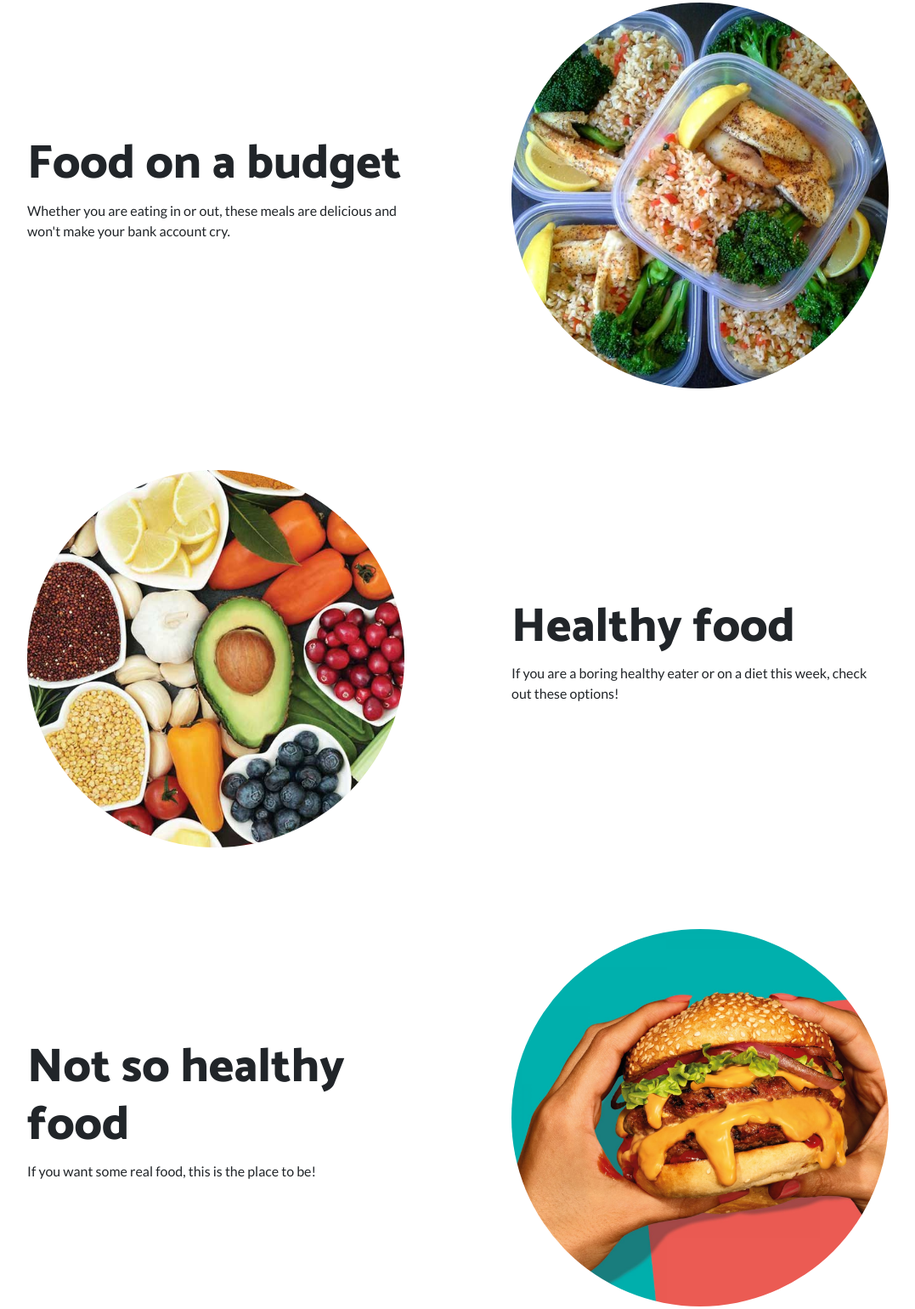
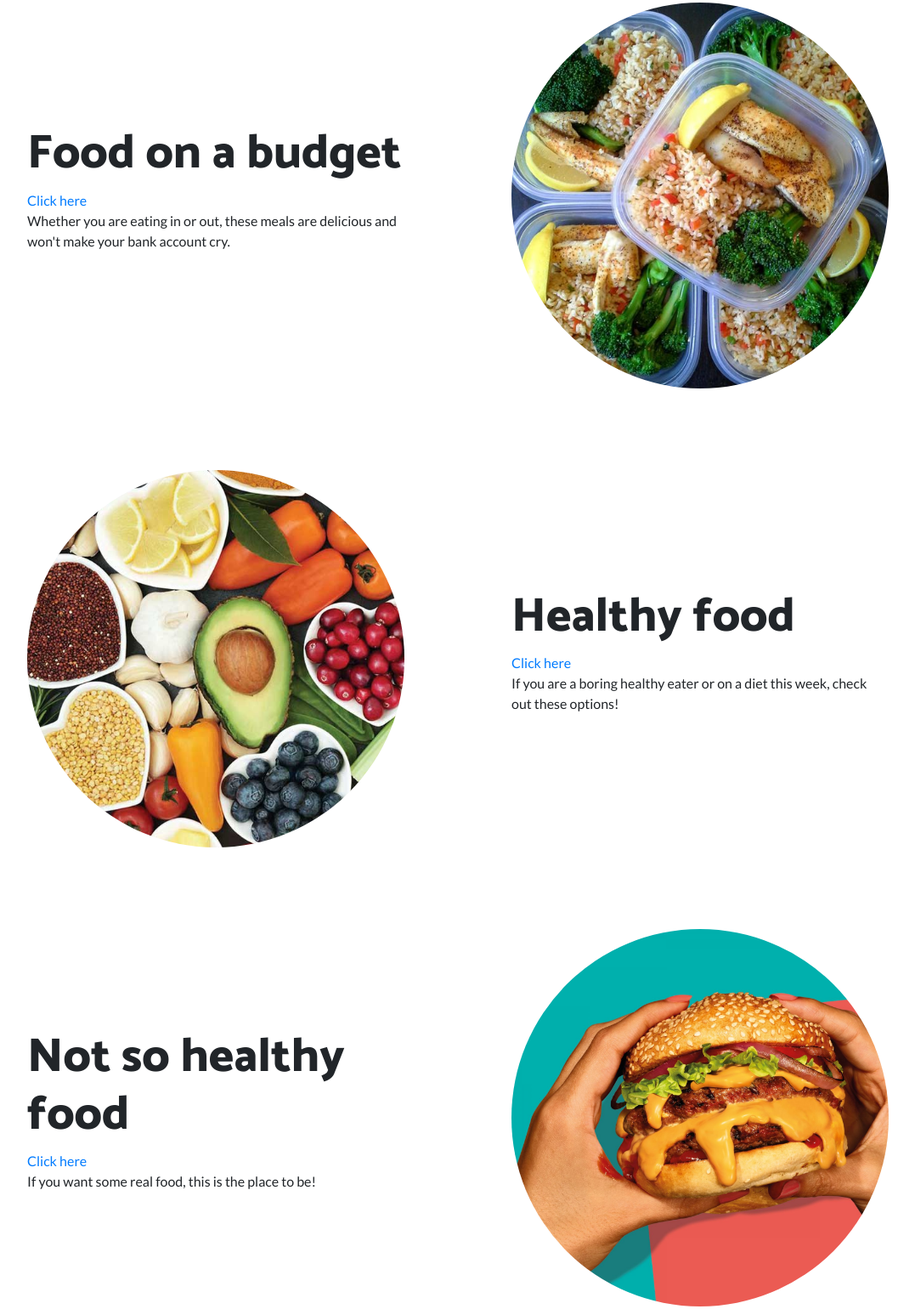
Before and after one commit to alino4kad/food_confusion, a website: page index.html in a window 1280 px wide. Shown: the part 885-2425 px from the top of the page at 85% size, without its empty margins (101-1178 px from the left). Drawn offline with Linux system fonts and the light colour scheme.

Commit message:
Updated links

```diff
--- a/index.html
+++ b/index.html
@@ -27,7 +27,7 @@
   <!-- Navigation -->
   <nav class="navbar navbar-expand-lg navbar-dark navbar-custom fixed-top">
     <div class="container">
-      <a class="navbar-brand" href="about-page.html">About</a>
+      <a class="navbar-brand" href="#">About page</a>
       <button class="navbar-toggler" type="button" data-toggle="collapse" data-target="#navbarResponsive" aria-controls="navbarResponsive" aria-expanded="false" aria-label="Toggle navigation">
         <span class="navbar-toggler-icon"></span>
       </button>
@@ -70,8 +70,8 @@
         </div>
         <div class="col-lg-6 order-lg-1">
           <div class="p-5">
-            <h2 class="display-4">Food on a budget</h2>
-            <a href="/Users/admin/Desktop/food_confusion/budget.html"></a>
+            <h2 class="display-4"><a name="exactline">Food on a budget</a></h2>
+            <a href="#exactline">Click here</a>
             <p>Whether you are eating in or out, these meals are delicious and won't make your bank account cry.</p>
           </div>
         </div>
@@ -89,7 +89,8 @@
         </div>
         <div class="col-lg-6">
           <div class="p-5">
-            <h2 class="display-4">Healthy food</h2>
+            <h2 class="display-4"><a name="exactline">Healthy food</a></h2>
+            <a href="#exactline">Click here</a>
             <p>If you are a boring healthy eater or on a diet this week, check out these options!</p>
           </div>
         </div>
@@ -107,7 +108,8 @@
         </div>
         <div class="col-lg-6 order-lg-1">
           <div class="p-5">
-            <h2 class="display-4">Not so healthy food</h2>
+            <h2 class="display-4"><a name="exactline">Not so healthy food</a></h2>
+            <a href="#exactline">Click here</a>
             <p>If you want some real food, this is the place to be!</p>
           </div>
         </div>
```
